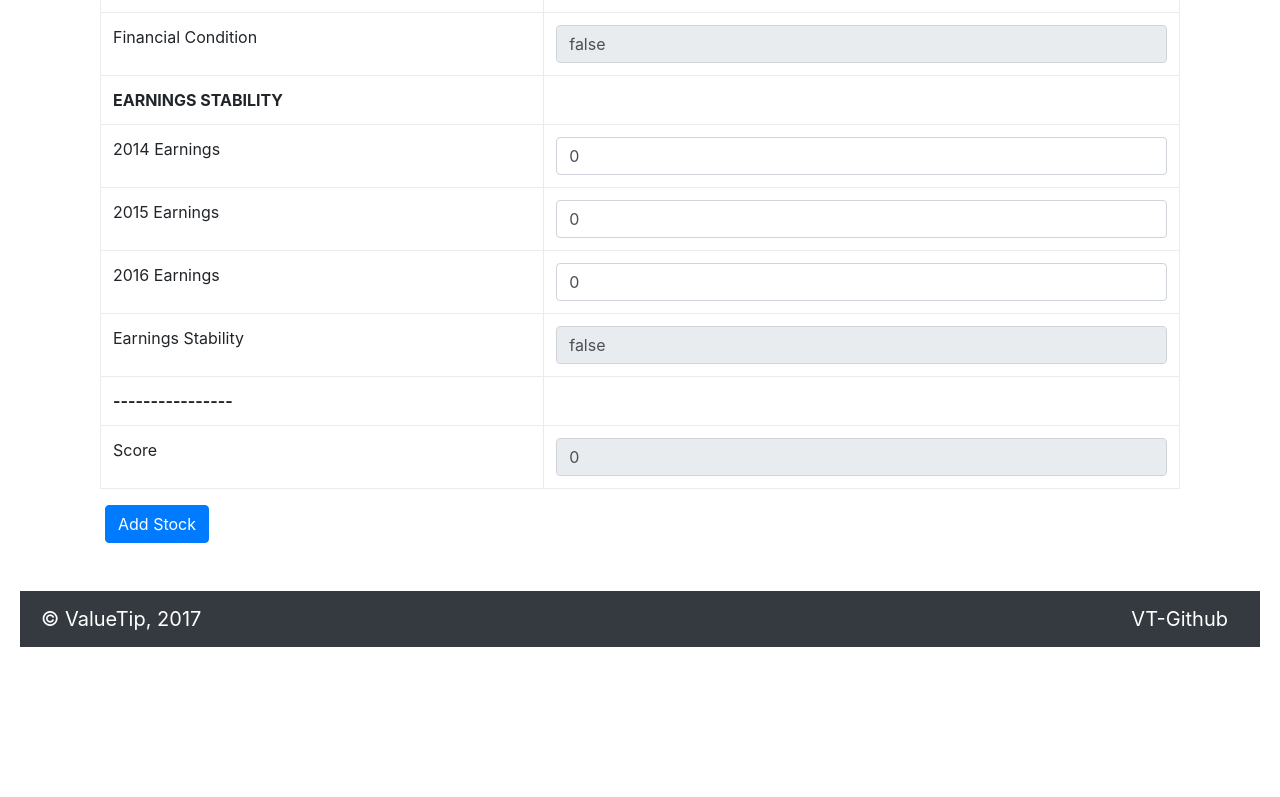
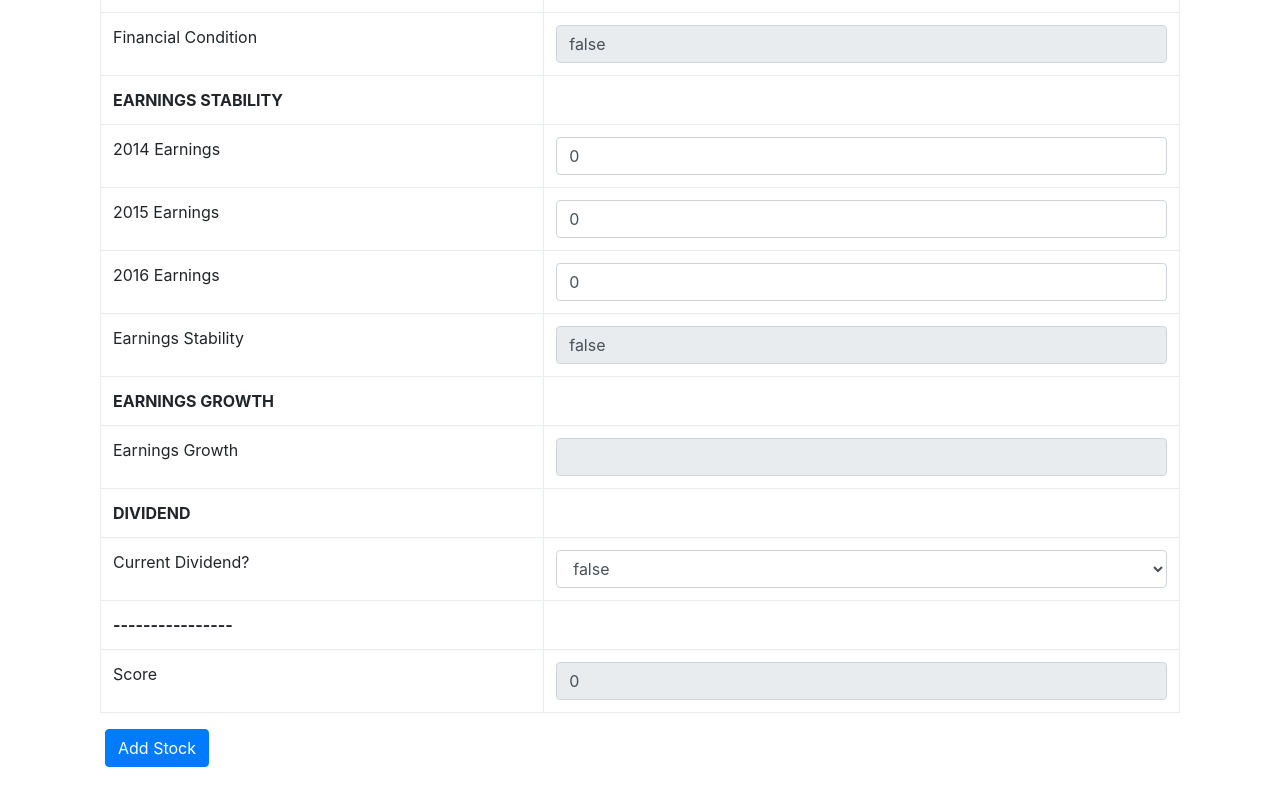
Before and after one commit to andrewavina/ValueTip, a React (Create React App) app in the folder client/: page /create-stock in a window 1280 px wide. Shown: the part 466-1263 px from the top of the page. Before the commit the page ends 1133 px from the top, so only its background shows below. Built offline with nearby package versions, Linux system fonts and the light colour scheme; sample sign-in values are in the browser's storage.

Commit message:
got dividend to update score

```diff
--- a/client/src/views/CreateStock.jsx
+++ b/client/src/views/CreateStock.jsx
@@ -6,16 +6,24 @@ class CreateStock extends React.Component {
         super(props);
 
     this.state = {
+        //general info
         name: '',
         ticker: '',
         price: 0.00,
+        //#1 - Financial Condition
         currentAssets: 0,
         currentLiabilities: 0,
         financialCondition: '',
+        //#2 - Earnings Stability
         earnings2014: 0,
         earnings2015: 0,
         earnings2016: 0,
         earningsStability: '',
+        //#3 - Dividend Record
+        dividendRecord: '',
+        //#4 - Earnings Growth (can use the earnings2014... already entered)
+        earningsGrowth: '',
+        //Final Score
         score: 0
     };
 
@@ -31,7 +39,8 @@ class CreateStock extends React.Component {
     this.handleEarnings2014Change = this.handleEarnings2014Change.bind(this);
     this.handleEarnings2015Change = this.handleEarnings2015Change.bind(this);
     this.handleEarnings2016Change = this.handleEarnings2016Change.bind(this);
-    }
+    this.handleDividendRecordChange = this.handleDividendRecordChange.bind(this);
+    } //end bracket of constructor
 
     componentWillMount(){}
 
@@ -67,6 +76,15 @@ class CreateStock extends React.Component {
         this.setState(...this.state, {earnings2016: event.target.value});
     }
 
+    handleDividendRecordChange(event) {
+        if(this.setState(...this.state, {dividendRecord: "false"})) {
+            this.setState(...this.state, {dividendRecord: false})
+        } else {
+            this.setState(...this.state, {dividendRecord: true})
+        }
+
+    }
+
     handleFormSubmit(event) {
         event.preventDefault();
         let name = this.state.name;
@@ -82,9 +100,19 @@ class CreateStock extends React.Component {
         let earnings2016 = this.state.earnings2016;
         let earningsStability = 0 < (earnings2016 || earnings2015 || earnings2014);
 
-        let score = Number(financialCondition) + Number(earningsStability);
+        let earningsGrowth = this.state.earningsGrowth
+            if(earnings2015 < earnings2014 || earnings2016 < earnings2015){
+                let earningsGrowth = false
+            } else {let earningsGrowth = true}
 
-        console.log(financialCondition);
+        let dividendRecord = this.state.dividendRecord;
+            if (dividendRecord === "true") {
+                let dividendRecord = true
+            } else {let dividendRecord = false};
+
+        let score = Number(financialCondition) + Number(earningsStability) + Number(dividendRecord) + Number(earningsGrowth);
+
+        // console.log(financialCondition);
         const self = this;
         axios.post(`/api/users/${this.props.currentUser._id}/stocks`, {
             name: name,
@@ -97,11 +125,13 @@ class CreateStock extends React.Component {
             earnings2015: earnings2015,
             earnings2016: earnings2016,
             earningsStability: earningsStability,
+            dividendRecord: dividendRecord,
+            earningsGrowth: earningsGrowth,
             score: score
         })
             .then(function (response) {
                 console.log(response);
-                self.setState({name: '', ticker: '', price: '', currentAssets: '', currentLiabilities: '', financialCondition: '', earnings2014: '', earnings2015: '', earnings2016: '', earningsStability: '', score: ''});
+                self.setState({name: '', ticker: '', price: '', currentAssets: '', currentLiabilities: '', financialCondition: '', earnings2014: '', earnings2015: '', earnings2016: '', earningsStability: '', dividendRecord: '', earningsGrowth: '', score: ''});
             })
             .catch(function (error) {
                 console.log(error.response.data);
@@ -113,8 +143,21 @@ class CreateStock extends React.Component {
 
     render() {
         const financialCondition = this.state.currentAssets > (1.5 * this.state.currentLiabilities);
+
         let earningsStability = 0 < (this.state.earnings2016 || this.state.earnings2015 || this.state.earnings2014);
-        const score = Number(financialCondition) + Number(earningsStability);
+
+        let earningsGrowth = this.state.earningsGrowth
+        if(this.state.earnings2015 < this.state.earnings2014 || this.state.earnings2016 < this.state.earnings2015){
+            let earningsGrowth = false
+        } else {let earningsGrowth = true}
+
+        const dividendRecord = this.state.dividendRecord;
+        if (dividendRecord === "true") {
+            let dividendRecord = true
+        } else {let dividendRecord = false};
+
+        const score = Number(financialCondition) + Number(earningsStability) + Number(dividendRecord);
+
         return (
             <div className="container">
                 <br/> {/* To give space between navbar and table */}
@@ -199,6 +242,28 @@ class CreateStock extends React.Component {
                             </td>
                         </tr>
 
+                        <tr>
+                            <th scope="col">EARNINGS GROWTH</th>
+                        </tr>
+                            <tr>
+                                <td>Earnings Growth</td>
+                                <td>
+                                    <input type="text" name="earningsGrowth" id="earningsGrowth" className="form-control" value={earningsGrowth} disabled/>
+                                </td>
+                            </tr>
+
+                        <tr>
+                            <th scope="col">DIVIDEND</th>
+                        </tr>
+                        <tr>
+                            <td>Current Dividend?</td>
+                            <td>
+                            <select className="form-control" id="dividendRecord" name="dividendRecord" value={dividendRecord} onChange={this.handleDividendRecordChange} >
+                                <option>false</option>
+                                <option>true</option>
+                            </select>
+                            </td>
+                        </tr>
 
                         <tr>
                         <th scope="col">----------------</th>
```
Lines whose indentation alone changed are shown as unchanged.
